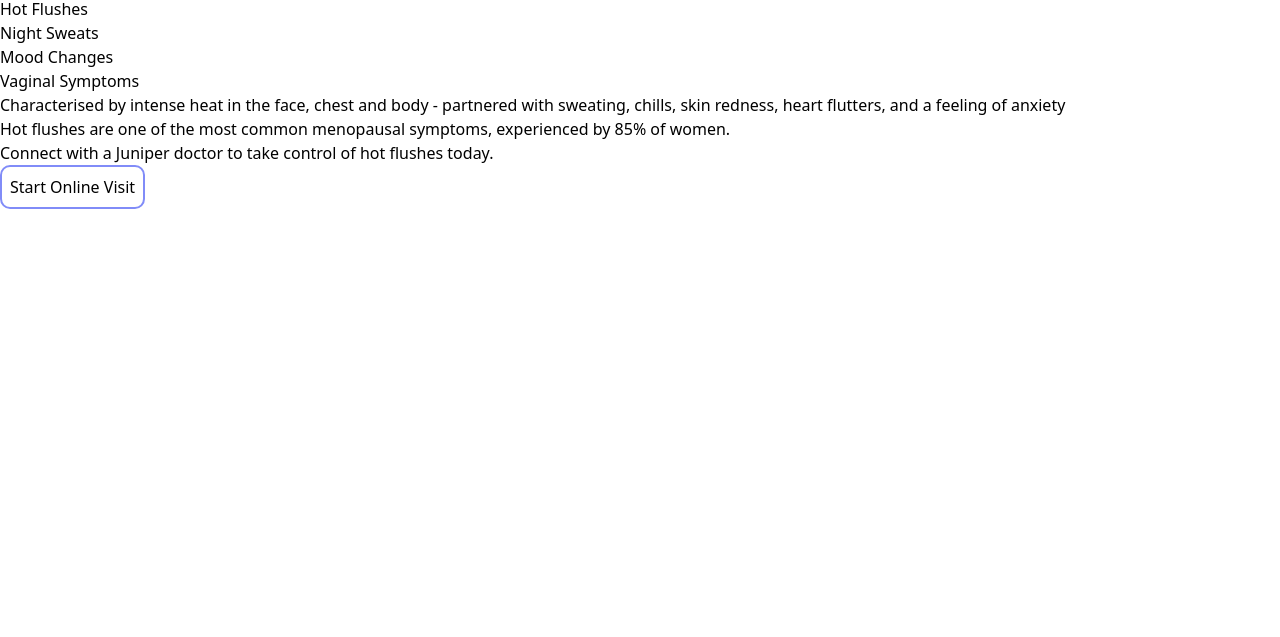
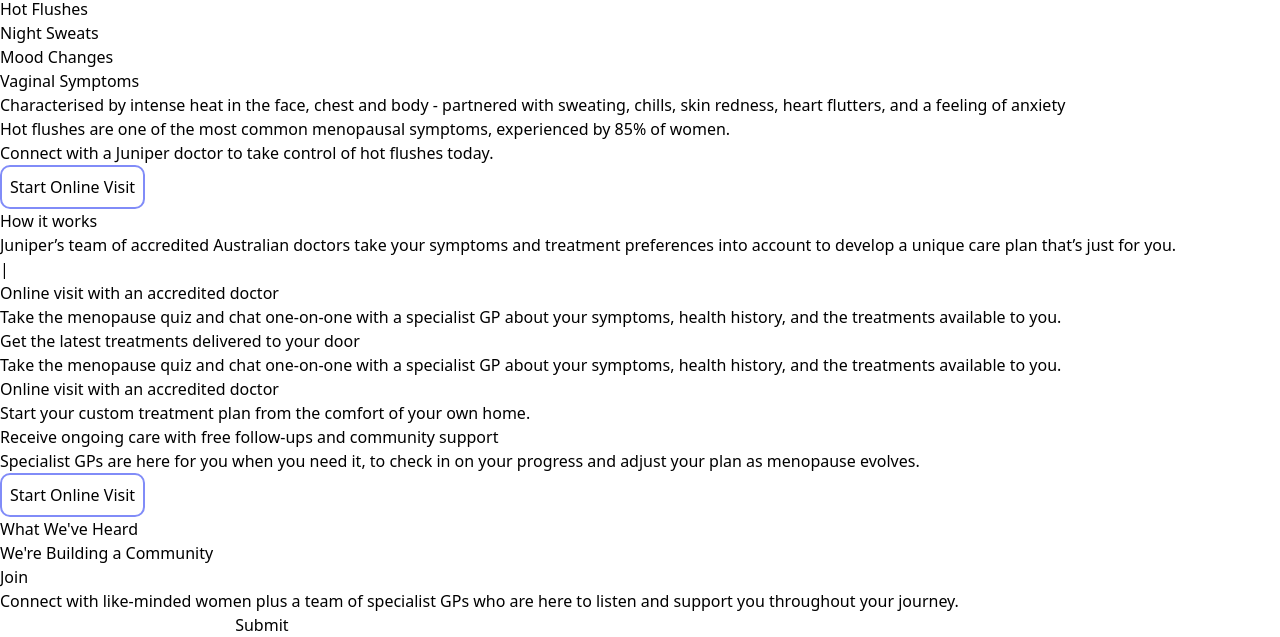
Before and after one commit to gabrielletech/tailwind-landing-page, a website: page src/index.html in a window 1280 px wide. Shown: the part 827-1464 px from the top of the page. Before the commit the page ends 1036 px from the top, so only its background shows below. Drawn offline with Linux system fonts and the light colour scheme.

Commit message:
Modified

```diff
--- a/src/index.html
+++ b/src/index.html
@@ -26,7 +26,7 @@
             </header>
 
             <div class="hero-text">
-                <h3>Modern Menopause Treatment for every Woman</h3>
+                <h1>Modern Menopause Treatment for every Woman</h1>
                 <hr />
                 <p>A telehealth clinic and community celebrating and supporting you through menopause</p>
                 <ul>
@@ -47,7 +47,7 @@
 
     <!-- Symtoms -->
     <section>
-        <h1> No Two Women Experience Menopause the Same</h1>
+        <h3> No Two Women Experience Menopause the Same</h3>
         <div class="symtoms">
             <div class="list">
                 <ul>
@@ -68,8 +68,79 @@
         </div>
     </section>
 
+    <!-- How it works -->
     <section>
+        <div class="how-it-works">
+            <h3>How it works</h3>
+            <p>Juniper’s team of accredited Australian doctors take your symptoms and treatment preferences into account to develop a
+            unique care plan that’s just for you.</p>
+        </div>
+        <div class="container">
+            |<div class="info-box">
+                <h4>Online visit with an accredited doctor</h4>
+                <p>
+                    Take the menopause quiz and chat one-on-one with a specialist GP about your symptoms, health history, and the treatments
+                    available to you.
+                </p>
+            </div>
+            <div class="info-box">
+                <h4>Get the latest treatments delivered to your door</h4>
+                <p>
+                    Take the menopause quiz and chat one-on-one with a specialist GP about your symptoms, health history, and the
+                    treatments
+                    available to you.
+                </p>
+            </div>
+            <div class="info-box">
+                <h4>Online visit with an accredited doctor</h4>
+                <p>
+                    Start your custom treatment plan from the comfort of your own home.
+                </p>
+            </div>
+            <div class="info-box">
+                <h4>Receive ongoing care with free follow-ups and community support</h4>
+                <p>
+                    Specialist GPs are here for you when you need it, to check in on your progress and adjust your plan as menopause
+                    evolves.
+                </p>
+            </div>
+        </div>
+        <button class="get-started"> Start Online Visit</button>
+    </section>
 
+    <!-- Reviews -->
+    <section>
+        <div class="reviews-head">
+            <h3>What We've Heard</h3>
+        </div>
+        <div class="reviews-carousel">
+
+        </div>
     </section>
+
+    <!-- Join -->
+    <section>
+        <div>
+            <h3>We're Building a Community</h3>
+            <span>Join</span>
+        </div>
+        <div class="subscription-form">
+            <p>Connect with like-minded women plus a team of specialist GPs who are here to listen and support you throughout your
+            journey.</p>
+            <form>
+                <input
+                        type="email"
+                        class="email-input"
+                        name="email"
+                />
+                <button type="submit">Submit</button>
+            </form>
+        </div>
+    </section>
+
+    <!-- Footer -->
+    <footer>
+
+    </footer>
 </body>
 </html>
```
Also changed, not shown: dist/main.css.
